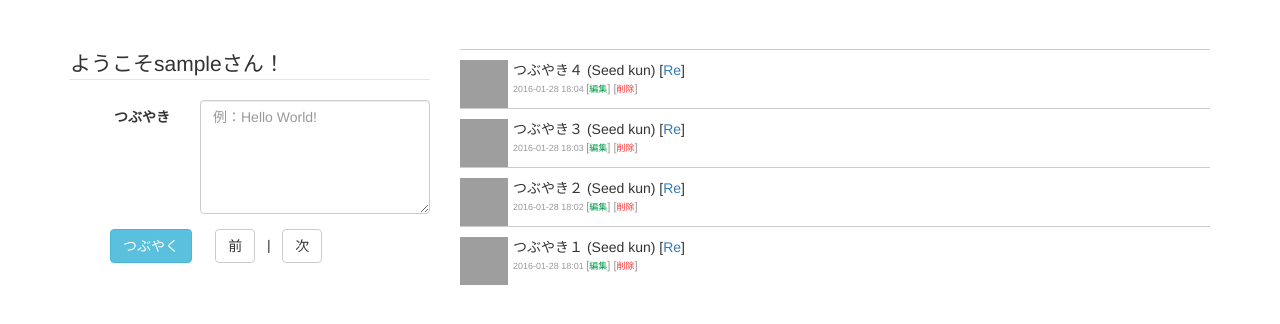
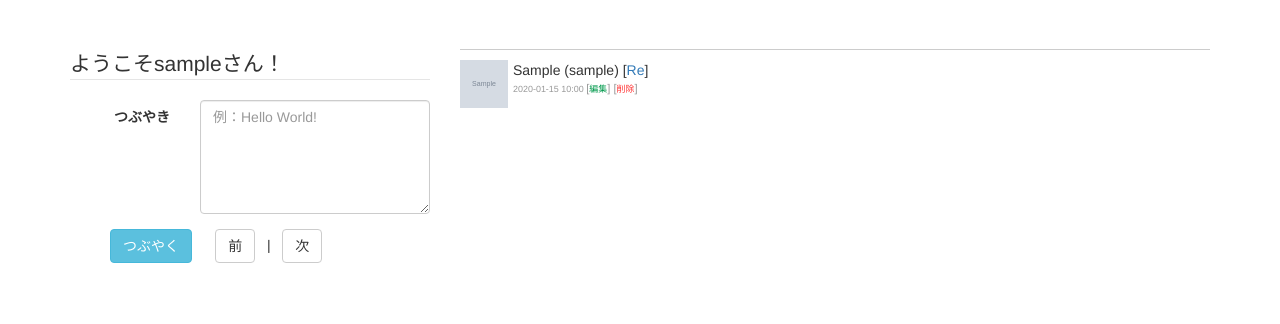
Before and after one commit to yubatyoro/seed_sns, a PHP site: page / in a window 1280 px wide. Shown: the part 51-375 px from the top of the page. Run offline with PHP 8.4, Linux system fonts and the light colour scheme; the visitor is signed in with stand-in values (Sample User, id 1); tables that the repository leaves empty hold one stand-in row (values such as "Sample post"); grey boxes marked "Sample" are stand-in pictures; grey boxes are pictures that could not be loaded.

Commit message:
つぶやき更新

```diff
--- a/index.php
+++ b/index.php
@@ -3,6 +3,8 @@
 
   //DBの接続
   require('dbconnect.php');
+
+
 
 
 
@@ -35,6 +37,10 @@
         $data = array($_POST["tweet"],$_SESSION["id"],-1);
         $stmt = $dbh->prepare($sql);
         $stmt->execute($data);
+
+
+        //自分の画面に移動する（データの再送信防止）
+        header("Location: index.php");
       }
 
 
@@ -53,6 +59,35 @@
     $stmt->execute();
 
     $login_member = $stmt->fetch(PDO::FETCH_ASSOC);
+
+    //一覧用の情報を取得
+    // テーブル結合
+    //ORDER BY `tweets`.`modified` DESC 最新順に並べ替え
+    $sql = "SELECT `tweets`.*,`members`.`nick_name`,`members`.`picture_path` FROM `tweets` INNER JOIN `members` ON `tweets`.`member_id`=`members`.`member_id` ORDER BY `tweets`.`modified` DESC";
+
+
+    $stmt = $dbh->prepare($sql);
+    $stmt->execute();
+
+    //一覧表示用の配列を用意
+
+
+
+
+
+    $tweet_list = array();
+    // 複数のデータを取得するためのループ
+    while (1) {
+      $one_tweet = $stmt->fetch(PDO::FETCH_ASSOC);
+
+      if ($one_tweet == false){
+        break;
+      }else{
+        //データ取得ができている
+        $tweet_list[] = $one_tweet;
+      }
+    }
+
 
   } catch (Exception $e) {
 
@@ -131,63 +166,38 @@
       </div>
 
       <div class="col-md-8 content-margin-top">
+        <?php foreach ($tweet_list as $one_tweet) {
+          ?>
+
+          <!-- 繰り返すタグが置かれる場所 -->
         <div class="msg">
-          <img src="http://c85c7a.medialib.glogster.com/taniaarca/media/71/71c8671f98761a43f6f50a282e20f0b82bdb1f8c/blog-images-1349202732-fondo-steve-jobs-ipad.jpg" width="48" height="48">
+          <img src="picture_path/<?php echo $one_tweet["picture_path"]; ?>" width="48" height="48">
           <p>
-            つぶやき４<span class="name"> (Seed kun) </span>
+            <?php echo $one_tweet["tweet"]; ?><span class="name"> (<?php echo $one_tweet["nick_name"]; ?>)</span>
             [<a href="#">Re</a>]
           </p>
           <p class="day">
-            <a href="view.html">
-              2016-01-28 18:04
+            <a href="view.php?tweet_id=<?php echo $one_tweet["tweet_id"]; ?>">
+              <?php
+              $modify_date = $one_tweet["modified"];
+              // strtotime 文字型のデータを日時型に変換できる
+              $modify_date = date("Y-m-d H:i",strtotime($modify_date));
+
+              echo $modify_date;
+
+              ?>
+
             </a>
             [<a href="#" style="color: #00994C;">編集</a>]
             [<a href="#" style="color: #F33;">削除</a>]
           </p>
         </div>
-        <div class="msg">
-          <img src="http://c85c7a.medialib.glogster.com/taniaarca/media/71/71c8671f98761a43f6f50a282e20f0b82bdb1f8c/blog-images-1349202732-fondo-steve-jobs-ipad.jpg" width="48" height="48">
-          <p>
-            つぶやき３<span class="name"> (Seed kun) </span>
-            [<a href="#">Re</a>]
-          </p>
-          <p class="day">
-            <a href="view.html">
-              2016-01-28 18:03
-            </a>
-            [<a href="#" style="color: #00994C;">編集</a>]
-            [<a href="#" style="color: #F33;">削除</a>]
-          </p>
-        </div>
-        <div class="msg">
-          <img src="http://c85c7a.medialib.glogster.com/taniaarca/media/71/71c8671f98761a43f6f50a282e20f0b82bdb1f8c/blog-images-1349202732-fondo-steve-jobs-ipad.jpg" width="48" height="48">
-          <p>
-            つぶやき２<span class="name"> (Seed kun) </span>
-            [<a href="#">Re</a>]
-          </p>
-          <p class="day">
-            <a href="view.html">
-              2016-01-28 18:02
-            </a>
-            [<a href="#" style="color: #00994C;">編集</a>]
-            [<a href="#" style="color: #F33;">削除</a>]
-          </p>
-        </div>
-        <div class="msg">
-          <img src="http://c85c7a.medialib.glogster.com/taniaarca/media/71/71c8671f98761a43f6f50a282e20f0b82bdb1f8c/blog-images-1349202732-fondo-steve-jobs-ipad.jpg" width="48" height="48">
-          <p>
-            つぶやき１<span class="name"> (Seed kun) </span>
-            [<a href="#">Re</a>]
-          </p>
-          <p class="day">
-            <a href="view.html">
-              2016-01-28 18:01
-            </a>
-            [<a href="#" style="color: #00994C;">編集</a>]
-            [<a href="#" style="color: #F33;">削除</a>]
-          </p>
-        </div>
-      </div>
+
+
+      <?php
+        }
+      ?>
+
 
     </div>
   </div>
--- a/login.php
+++ b/login.php
@@ -4,7 +4,7 @@ session_start();
 
 //クッキー情報が存在してたら（自動ログイン）
 //$_POSTにログイン情報を保存します
-if (isset($_cookie["email"]) && !empty($_cookie["email"])){
+if (isset($_COOKIE["email"]) && !empty($_COOKIE["email"])){
   $_POST["email"] = $_COOKIE["email"];
   $_POST["password"] = $_COOKIE["password"];
   $_POST["save"] = "on";
@@ -51,6 +51,8 @@ if (isset($_POST) && !empty($_POST)){
         setcookie('email',$_POST["email"], time()+60*60*24*14);
         setcookie('password',$_POST["password"], time()+60*60*24*14);
       }
+
+
       //ログイン後の画面に移動
       //4.ログイン後の初期表示画面へ移動（index.php:つぶやき画面に移動）
       header("Location: index.php");
```
